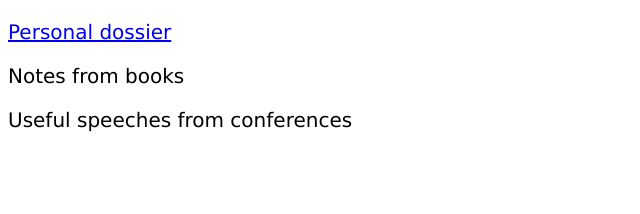
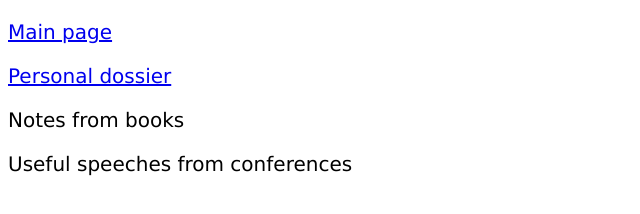
Before and after one commit to Anikei/anikei.github.io, a plain HTML site: page dossier.html in a window 1280 px wide. Shown: the whole page, without its empty margins (0-640 px from the left). Drawn offline with Linux system fonts and the light colour scheme.

Commit message:
Update dossier.html

```diff
--- a/dossier.html
+++ b/dossier.html
@@ -15,7 +15,7 @@
       <LINK rel="stylesheet" href="styles.css">
    </HEAD>
    <BODY>
-      <P><a href="index.html>Main page</a>
+      <P><a href="index.html">Main page</a>
       <P><a href="dossier.html">Personal dossier</a>
       <P>Notes from books
       <P>Useful speeches from conferences
```
